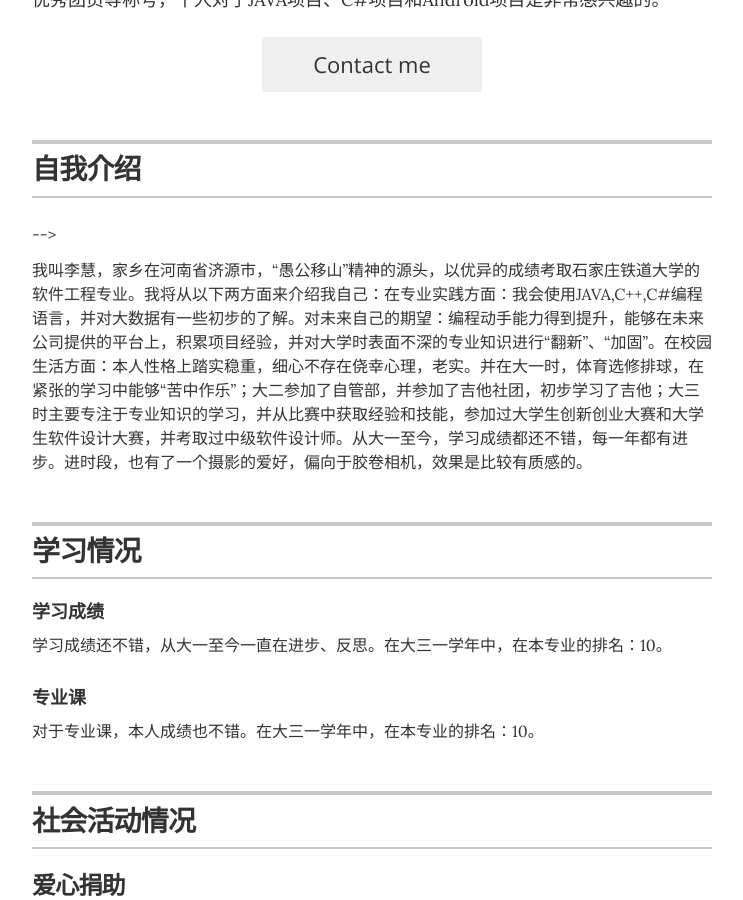
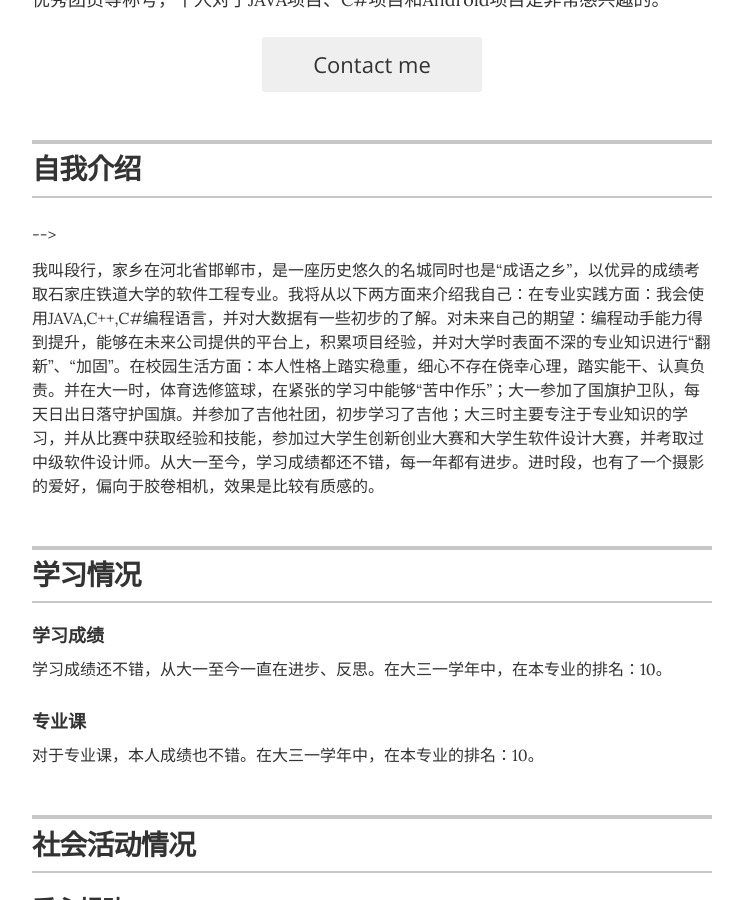
Before and after one commit to Sunand156/Sunand156.github.io, a Jekyll site: the page built from index.html, in a window 1280 px wide and 900 px high, scrolled down 646 px. Shown: the whole window, without its empty margins (268-1011 px from the left). Built offline with Jekyll 4.4.1, drawn with Linux system fonts in a browser that asks for light colours.

Commit message:
Update resume.html

```diff
--- a/_layouts/resume.html
+++ b/_layouts/resume.html
@@ -55,7 +55,7 @@
 <!--         <div class="resume-item" itemscope itemprop="worksFor" itemtype="http://schema.org/Organization">
         </div><!-- end of resume-item --> -->
 		 <div class="resume-item">
-          <p class="resume-item-copy">我叫李慧，家乡在河南省济源市，“愚公移山”精神的源头，以优异的成绩考取石家庄铁道大学的软件工程专业。我将从以下两方面来介绍我自己：在专业实践方面：我会使用JAVA,C++,C#编程语言，并对大数据有一些初步的了解。对未来自己的期望：编程动手能力得到提升，能够在未来公司提供的平台上，积累项目经验，并对大学时表面不深的专业知识进行“翻新”、“加固”。在校园生活方面：本人性格上踏实稳重，细心不存在侥幸心理，老实。并在大一时，体育选修排球，在紧张的学习中能够“苦中作乐”；大二参加了自管部，并参加了吉他社团，初步学习了吉他；大三时主要专注于专业知识的学习，并从比赛中获取经验和技能，参加过大学生创新创业大赛和大学生软件设计大赛，并考取过中级软件设计师。从大一至今，学习成绩都还不错，每一年都有进步。进时段，也有了一个摄影的爱好，偏向于胶卷相机，效果是比较有质感的。</p>
+          <p class="resume-item-copy">我叫段行，家乡在河北省邯郸市，是一座历史悠久的名城同时也是“成语之乡”，以优异的成绩考取石家庄铁道大学的软件工程专业。我将从以下两方面来介绍我自己：在专业实践方面：我会使用JAVA,C++,C#编程语言，并对大数据有一些初步的了解。对未来自己的期望：编程动手能力得到提升，能够在未来公司提供的平台上，积累项目经验，并对大学时表面不深的专业知识进行“翻新”、“加固”。在校园生活方面：本人性格上踏实稳重，细心不存在侥幸心理，踏实能干、认真负责。并在大一时，体育选修篮球，在紧张的学习中能够“苦中作乐”；大一参加了国旗护卫队，每天日出日落守护国旗。并参加了吉他社团，初步学习了吉他；大三时主要专注于专业知识的学习，并从比赛中获取经验和技能，参加过大学生创新创业大赛和大学生软件设计大赛，并考取过中级软件设计师。从大一至今，学习成绩都还不错，每一年都有进步。进时段，也有了一个摄影的爱好，偏向于胶卷相机，效果是比较有质感的。</p>
         </div>
       </section>
 
```
